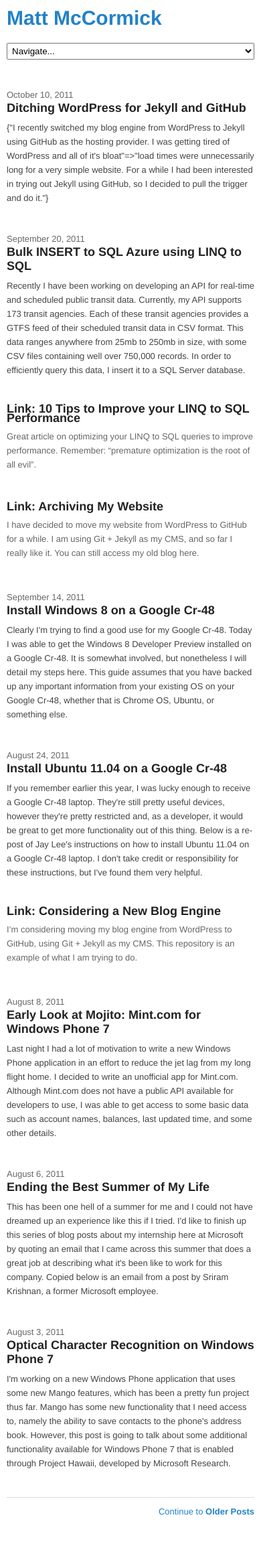
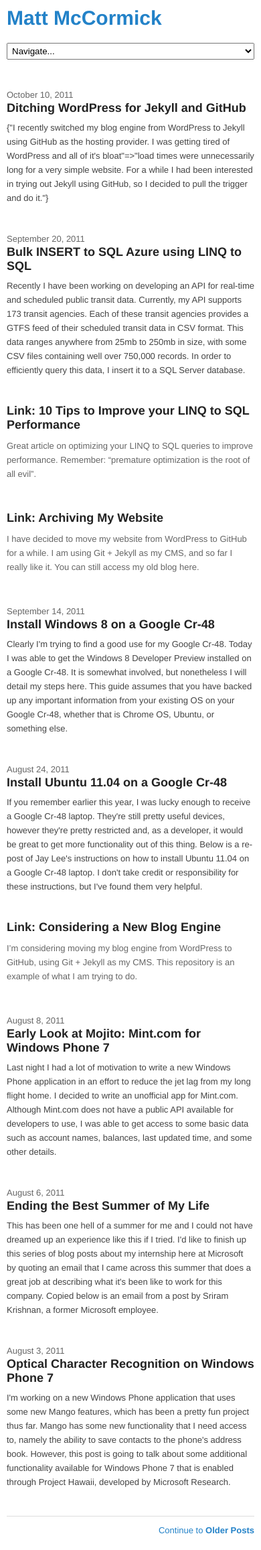
Before and after one commit to mbmccormick/mbmccormick.github.io, a Jekyll site: the page built from index.html, in a window 390 px wide. Shown: the whole page at 67% size. Built offline with Jekyll 4.4.1, drawn with Linux system fonts in a browser that asks for light colours; Markdown is read by kramdown in place of the engine named in the settings; the list of posts is cut into pages by our own code; before the commit the page ends 2286 px from its top, so only the background shows below that.

Commit message:
Update css/base.css

```diff
--- a/css/base.css
+++ b/css/base.css
@@ -791,6 +791,7 @@
 
   .listing article.link h2 {
     font-size:18px;
+    line-height:21px;
   }
 
   .listing article.link h2 a:before {
```
